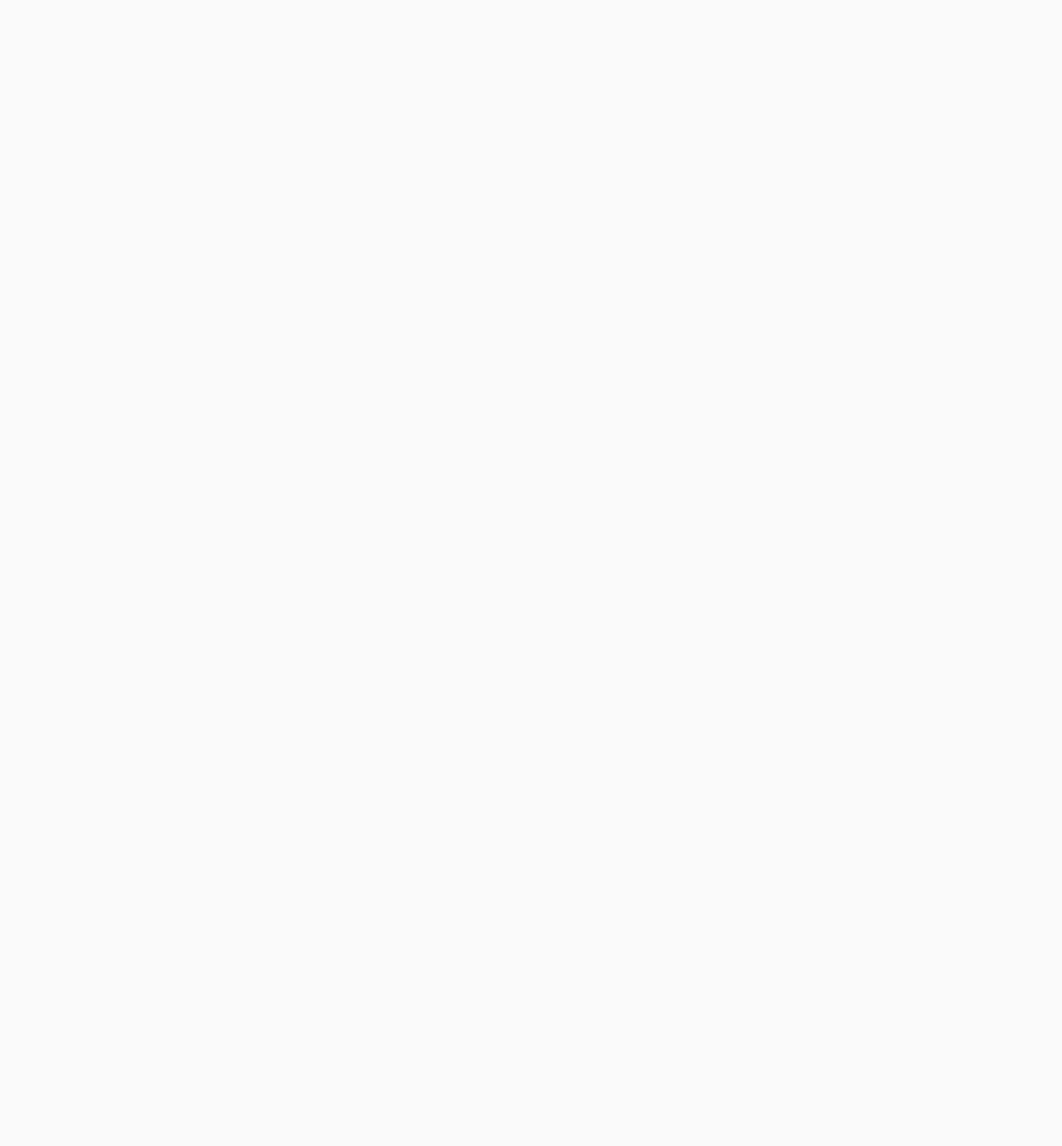
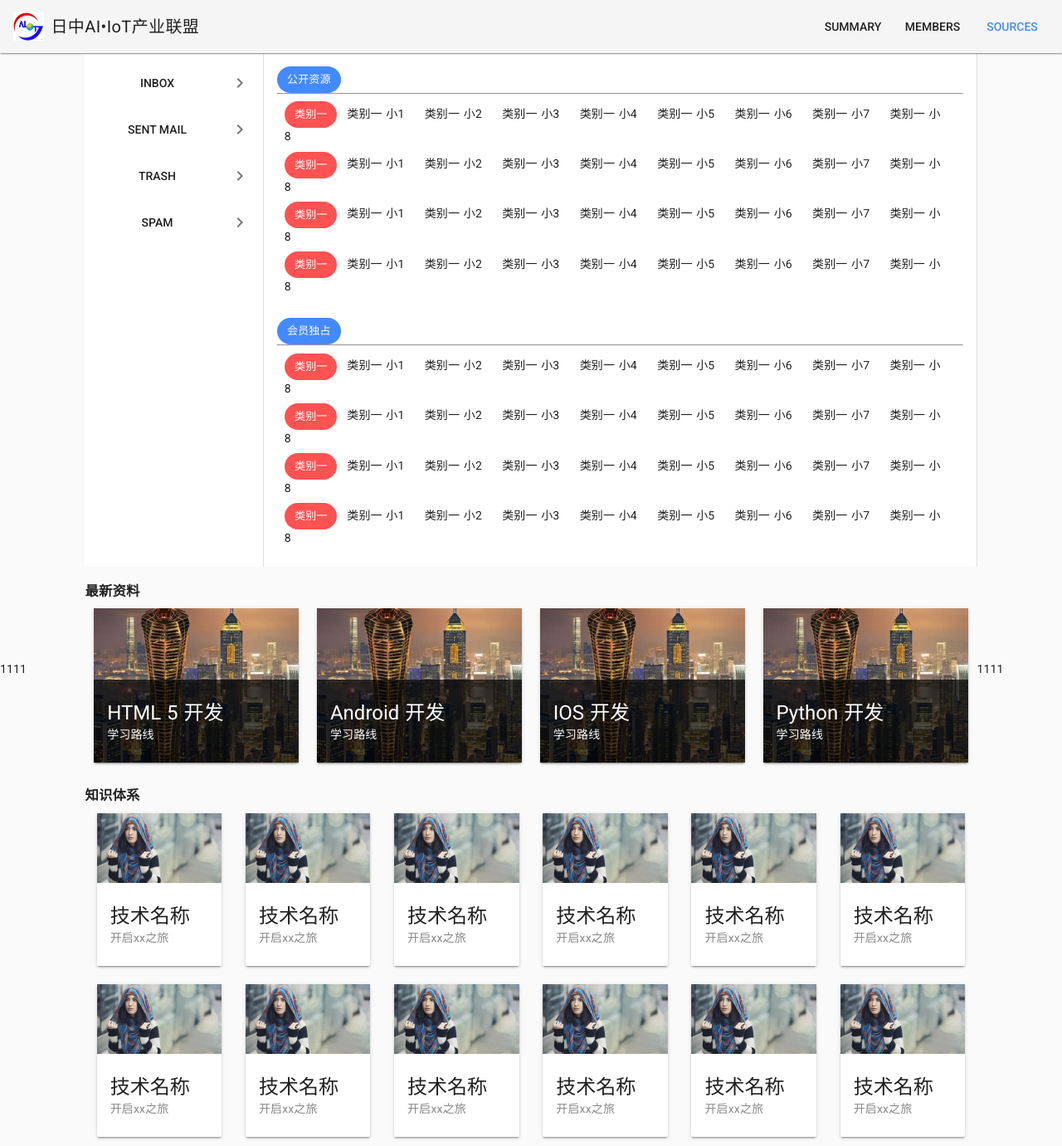
Before and after one commit to liuyang19900520/iot-page, a Nuxt app: page /sources in a window 1280 px wide. Before the commit this address had no page. Shown: the whole page at 83% size. Before the commit the page ends 800 px from the top, so only its background shows below. Built offline with nearby package versions, Linux system fonts and the light colour scheme.

Commit message:
the source page v0.1

```diff
--- a/components/HeadTool.vue
+++ b/components/HeadTool.vue
@@ -4,31 +4,60 @@
       <img class="logo" src="../assets/logo.jpg">
       <h3 class="md-title" style="flex: 1">日中AI•IoT产业联盟</h3>
 
-      <md-button v-bind:class="{'md-primary':isOn}" @click="toSummary">SUMMARY</md-button>
+      <md-button v-bind:class="{ 'md-primary': isSummary }" @click="toSummary">SUMMARY</md-button>
 
-      <md-button @click="toMembers">MEMBERS</md-button>
+      <md-button v-bind:class="{ 'md-primary': isMember }" @click="toMembers">MEMBERS</md-button>
 
-      <md-button @click="toSources">SOURCES</md-button>
+      <md-button v-bind:class="{ 'md-primary': isSource }" @click="toSources">SOURCES</md-button>
     </md-toolbar>
   </div>
 </template>
 
 <script>
 export default {
-  data: {
-    isOn: false
+  data: function() {
+    return {
+      isSummary: null,
+      isMember: null,
+      isSource: null
+    };
   },
   methods: {
     toSummary() {
       this.$router.push({ path: "/" });
-      this.isOn = true;
     },
     toMembers() {
       this.$router.push({ path: "/members" });
+      this.pathPrimary();
     },
     toSources() {
       this.$router.push({ path: "/sources" });
+      this.pathPrimary();
+    },
+
+    pathPrimary() {
+
+      switch (this.$route.path) {
+        case "/":
+          this.isSummary = true;
+          this.isMember = false;
+          this.isSource = false;
+          break;
+        case "/members":
+          this.isSummary = false;
+          this.isMember = true;
+          this.isSource = false;
+          break;
+        case "/sources":
+          this.isSummary = false;
+          this.isMember = false;
+          this.isSource = true;
+          break;
+      }
     }
+  },
+  created: function() {
+    this.pathPrimary();
   }
 };
 </script>
--- /dev/null
+++ b/components/sources/ContentSourceTech.vue
@@ -0,0 +1,62 @@
+<template>
+  <div class="source_outside">
+    <div class="source_main_side"></div>
+    <div class="source_main_middle">
+      <br>
+      <h3>知识体系</h3>
+      <div class="source_tech">
+        <md-card v-for="n in 12" :key="n">
+          <md-card-media>
+            <img src="../../assets/post-1.jpg" alt="People">
+          </md-card-media>
+
+          <md-card-header>
+            <div class="md-title">技术名称</div>
+            <div class="md-subhead">开启xx之旅</div>
+          </md-card-header>
+        </md-card>
+      </div>
+    </div>
+    <div class="source_main_side"></div>
+  </div>
+</template>
+
+<style lang="scss" scoped>
+.md-card {
+  width: 14%;
+  margin: 1%;
+  display: inline-block;
+  vertical-align: top;
+}
+
+.center {
+  margin-left: auto;
+  margin-right: auto;
+}
+
+.source_outside {
+  display: flex;
+  align-items: center;
+  justify-content: center; /*水平居中*/
+}
+
+.source_main_side {
+  width: 8%;
+}
+.source_main_middle {
+  width: 84%;
+}
+
+.source_tech {
+  display: flex;
+  align-items: center;
+  flex-wrap: wrap;
+  justify-content: space-around; /*水平居中*/
+}
+</style>
+
+<script>
+export default {
+  name: "MediaCover"
+};
+</script>
--- /dev/null
+++ b/components/sources/ContentSourceTool.vue
@@ -0,0 +1,98 @@
+<template>
+  <div class="source_outside">
+    <div class="source_main_side">1111</div>
+    <div class="source_main_middle">
+      <br>
+      <h3>最新资料</h3>
+      <md-card v-for="n in 1" :key="n">
+        <md-card-media-cover md-solid>
+          <md-card-media md-ratio="4:3">
+            <img src="../../assets/card-sky.jpg" alt="Skyscraper">
+          </md-card-media>
+          <md-card-area>
+            <md-card-header>
+              <span class="md-title">HTML 5 开发</span>
+              <span class="md-subhead">学习路线</span>
+            </md-card-header>
+          </md-card-area>
+        </md-card-media-cover>
+      </md-card>
+
+      <md-card>
+        <md-card-media-cover md-solid>
+          <md-card-media md-ratio="4:3">
+            <img src="../../assets/card-sky.jpg" alt="Skyscraper">
+          </md-card-media>
+          <md-card-area>
+            <md-card-header>
+              <span class="md-title">Android 开发</span>
+              <span class="md-subhead">学习路线</span>
+            </md-card-header>
+          </md-card-area>
+        </md-card-media-cover>
+      </md-card>
+
+      <md-card>
+        <md-card-media-cover md-solid>
+          <md-card-media md-ratio="4:3">
+            <img src="../../assets/card-sky.jpg" alt="Skyscraper">
+          </md-card-media>
+          <md-card-area>
+            <md-card-header>
+              <span class="md-title">IOS 开发</span>
+              <span class="md-subhead">学习路线</span>
+            </md-card-header>
+          </md-card-area>
+        </md-card-media-cover>
+      </md-card>
+
+      <md-card>
+        <md-card-media-cover md-solid>
+          <md-card-media md-ratio="4:3">
+            <img src="../../assets/card-sky.jpg" alt="Skyscraper">
+          </md-card-media>
+          <md-card-area>
+            <md-card-header>
+              <span class="md-title">Python 开发</span>
+              <span class="md-subhead">学习路线</span>
+            </md-card-header>
+          </md-card-area>
+        </md-card-media-cover>
+      </md-card>
+    </div>
+    <div class="source_main_side">1111</div>
+  </div>
+</template>
+
+<style lang="scss" scoped>
+.md-card {
+  width: 23%;
+  margin: 1%;
+  display: inline-block;
+  vertical-align: top;
+}
+
+.center {
+  margin-left: auto;
+  margin-right: auto;
+}
+
+.source_outside {
+  display: flex;
+  align-items: center;
+  justify-content: center; /*水平居中*/
+}
+
+.source_main_side {
+  width: 8%;
+}
+.source_main_middle {
+  width: 84%;
+}
+</style>
+
+<script>
+export default {
+  name: "MediaCover"
+};
+</script>
--- /dev/null
+++ b/components/sources/MainSourcesContent.vue
@@ -0,0 +1,28 @@
+<template>
+  <div>
+    <md-chip class="md-primary" md-clickable>公开资源</md-chip>
+    <hr>
+
+    <main-sources-content-line v-for="n in 4" :key="n"/>
+    <br>
+    <md-chip class="md-primary" md-clickable>会员独占</md-chip>
+    <hr>
+
+    <main-sources-content-line v-for="n in 4" :key="n"/>
+  </div>
+</template>
+
+<script>
+import MainSourcesContentLine from "~/components/sources/MainSourcesContentLine.vue";
+export default {
+  components: {
+    MainSourcesContentLine
+  },
+  data: function() {
+    return {};
+  }
+};
+</script>
+
+<style>
+</style>
--- /dev/null
+++ b/components/sources/MainSourcesContentLine.vue
@@ -0,0 +1,31 @@
+<template>
+  <div class="main_source_content_line">
+    <md-chip class="md-accent" md-clickable>类别一</md-chip>
+    <span class="main_source_content_line_small">类别一 小1</span>
+    <span class="main_source_content_line_small">类别一 小2</span>
+    <span class="main_source_content_line_small">类别一 小3</span>
+    <span class="main_source_content_line_small">类别一 小4</span>
+    <span class="main_source_content_line_small">类别一 小5</span>
+    <span class="main_source_content_line_small">类别一 小6</span>
+    <span class="main_source_content_line_small">类别一 小7</span>
+    <span class="main_source_content_line_small">类别一 小8</span>
+  </div>
+</template>
+
+<script>
+export default {
+  data: function() {
+    return {};
+  }
+};
+</script>
+
+<style>
+.main_source_content_line {
+  margin: 1%;
+}
+
+.main_source_content_line_small {
+  margin: 1.5%;
+}
+</style>
--- /dev/null
+++ b/components/sources/MainSourcesTool.vue
@@ -0,0 +1,84 @@
+<template>
+  <div class="source_outside">
+    <div class="source_main_side"></div>
+    <div class="source_main_middle">
+      <md-app>
+        <md-app-drawer md-permanent="clipped" class="source_main_drawer">
+          <md-list>
+            <md-list-item class="align-item-middle">
+              <md-button class="md-button-front">Inbox</md-button>
+              <md-icon>keyboard_arrow_right</md-icon>
+            </md-list-item>
+
+            <md-list-item class="align-item-middle">
+              <md-button class="md-button-front">Sent Mail</md-button>
+              <md-icon>keyboard_arrow_right</md-icon>
+            </md-list-item>
+
+            <md-list-item class="align-item-middle">
+              <md-button class="md-button-front">Trash</md-button>
+              <md-icon>keyboard_arrow_right</md-icon>
+            </md-list-item>
+
+            <md-list-item class="align-item-middle">
+              <md-button class="md-button-front">Spam</md-button>
+              <md-icon>keyboard_arrow_right</md-icon>
+            </md-list-item>
+          </md-list>
+        </md-app-drawer>
+
+        <md-app-content class="source_main_content">
+          <main-sources-content/>
+        </md-app-content>
+      </md-app>
+    </div>
+    <div class="source_main_side"></div>
+  </div>
+</template>
+
+<script>
+import MainSourcesContent from "~/components/sources/MainSourcesContent.vue";
+
+export default {
+  components: {
+    MainSourcesContent
+  },
+  data: function() {
+    return {};
+  }
+};
+</script>
+
+<style>
+.align-item-middle {
+  flex-direction: column;
+  justify-content: flex-start;
+  align-items: flex-end;
+}
+
+.md-button-front {
+  justify-content: flex-start;
+  width: 100%;
+}
+
+.source_outside {
+  display: flex;
+  align-items: center;
+  justify-content: center; /*水平居中*/
+}
+
+.source_main_side {
+  width: 8%;
+}
+.source_main_middle {
+  width: 84%;
+}
+
+.source_main_drawer {
+  width: 20%;
+}
+
+.source_main_content {
+  width: 100%;
+}
+</style>
--- /dev/null
+++ b/pages/sources/index.vue
@@ -0,0 +1,26 @@
+<template>
+  <section class="container">
+    <div>
+      <HeadTool/>
+      <MainSourcesTool/>
+      <content-source-tool/>
+      <content-source-tech/>
+    </div>
+  </section>
+</template>
+<script>
+import HeadTool from "~/components/HeadTool.vue";
+import MainSourcesTool from "~/components/sources/MainSourcesTool.vue";
+import ContentSourceTool from "~/components/sources/ContentSourceTool.vue";
+import ContentSourceTech from "~/components/sources/ContentSourceTech.vue";
+export default {
+  components: {
+    HeadTool,
+    MainSourcesTool,
+    ContentSourceTool,
+    ContentSourceTech
+  }
+};
+</script>
+<style>
+</style>
```
